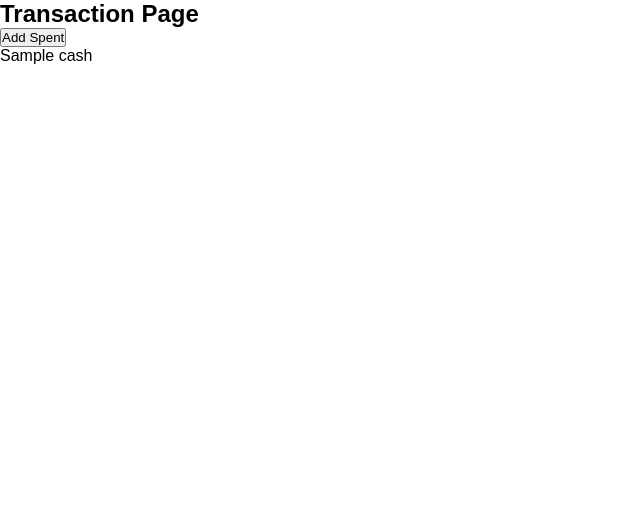
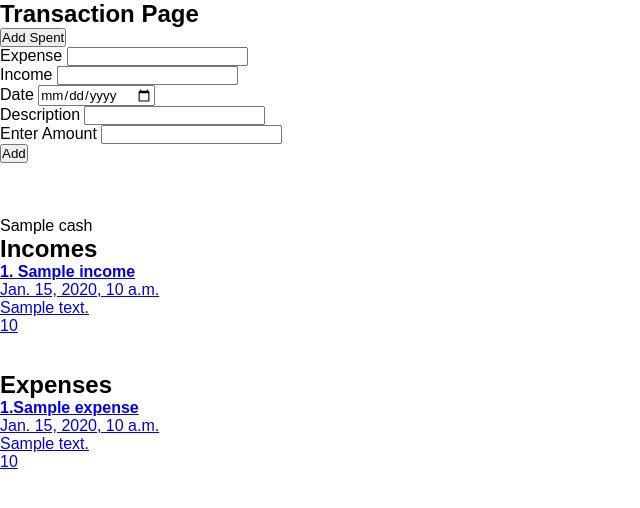
Before and after one commit to Karthik-9912/Expense-Tracker, a Django app: template app/templates/transaction.html in a window 1280 px wide. Shown: the top 508 px of the page, without its empty margins (0-640 px from the left). Run offline with Django 5.2, Linux system fonts and the light colour scheme; the template is opened without the code that fills it: most values are stand-ins (such as "Sample title", 1, 10 or a date in 2020).

Commit message:
Added Templates

```diff
--- a/app/templates/index.html
+++ b/app/templates/index.html
@@ -33,7 +33,7 @@
                 <div class="my-wallet">
                 <h3>My Wallet</h3>
                 <p>Cash</p>
-                <p>0.00 INR</p>
+                <p>{{data.cash}} INR</p>
                 </div>
             </div>
             <div class="new-wallet">
--- a/app/templates/transaction.html
+++ b/app/templates/transaction.html
@@ -14,8 +14,63 @@
     <button id="transactionBtn">Add Spent</button>
 
     <div class="spent-sec">
-        {{data.cash}}
+        <form action="" method="post">
+            {% csrf_token %}
+            <div>
+                <label for="">Expense</label>
+                <input type="text" name="exp" id="">
+            </div>
+            <div>
+                <label for="">Income</label>
+                <input type="text" name="inc" id="">
+            </div>
+            <div>
+                <label for="">Date</label>
+                <input type="date" name="date" id="">
+            </div>
+            <div>
+                <label for="">Description</label>
+                <input type="text" name="desc" id="">
+            </div>
+            <div>
+                <label for="">Enter Amount</label>
+                <input type="number" name="amt" id="">
+            </div>
+            <button type="submit">Add</button>
+        </form>
     </div>
+    <br><br><br>
+    <p>{{data.cash}}</p>
+
+    <h2>Incomes</h2>
+        {% for i in data1 %}
+
+            <a href="{% url 'delete1' data.id%}">
+            <h4> {{i.id}}. {{i.income}}</h4>
+            <p>{{i.date}}</p>
+            <p>{{i.note}}</p>
+            <p>{{i.amount}}</p>
+            </a>
+
+        {% empty %}
+            <p>No income records yet.</p>
+        {% endfor %}
+
+    <br><br>
+
+        <h2>Expenses</h2>
+        {% for e in data2 %}
+            <a href="{% url 'delete2' data.id %}">
+                <h4>{{e.id}}.{{e.expense}}</h4>
+            <p>{{e.date}}</p>
+            <p>{{e.note}}</p>
+            <p>{{e.amount}}</p>
+            </a>
+
+        {% empty %}
+            <p>No Expenses recorded yet </p>
+        {% endfor %}
+
     </section>
 
     <script src="{% static 'app/js/transaction.js' %}"></script>
```
